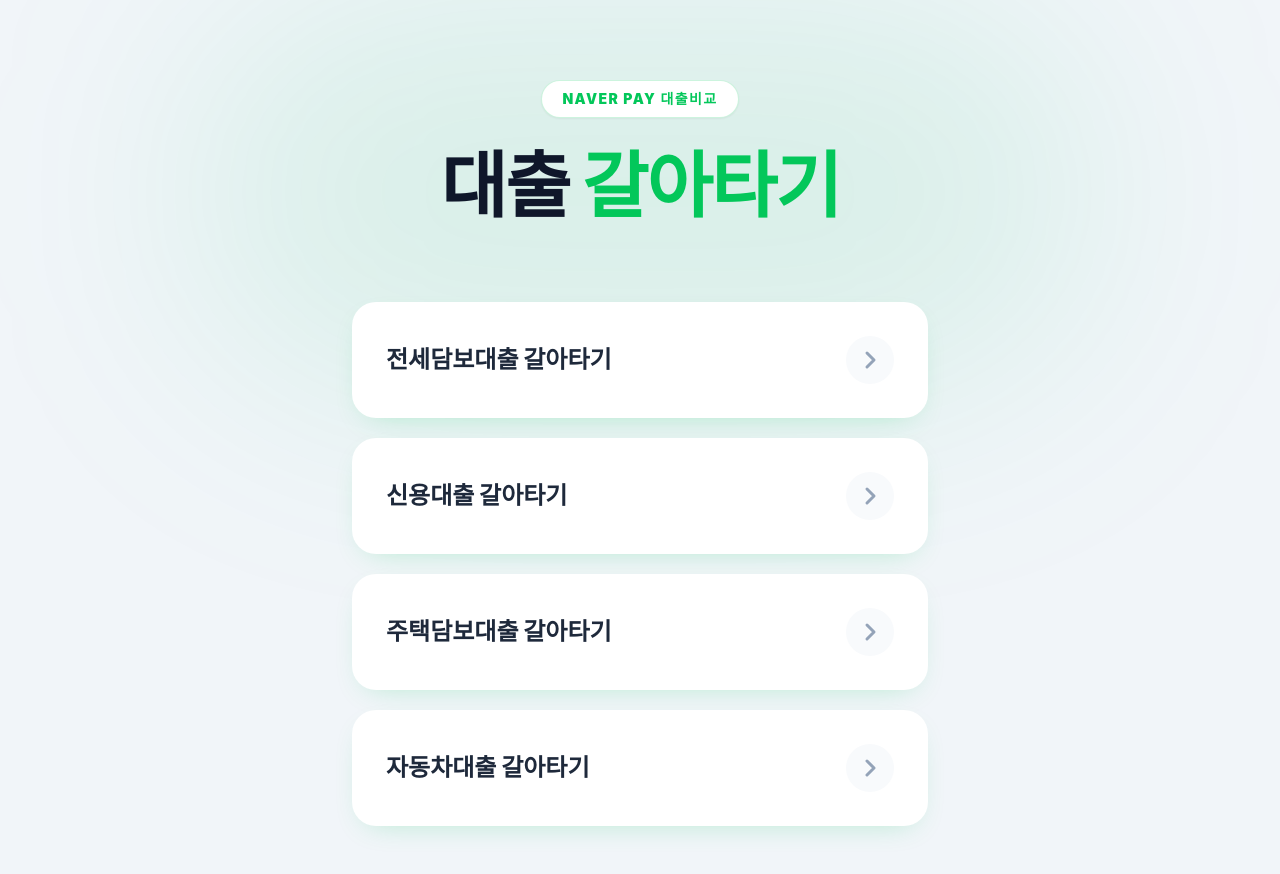
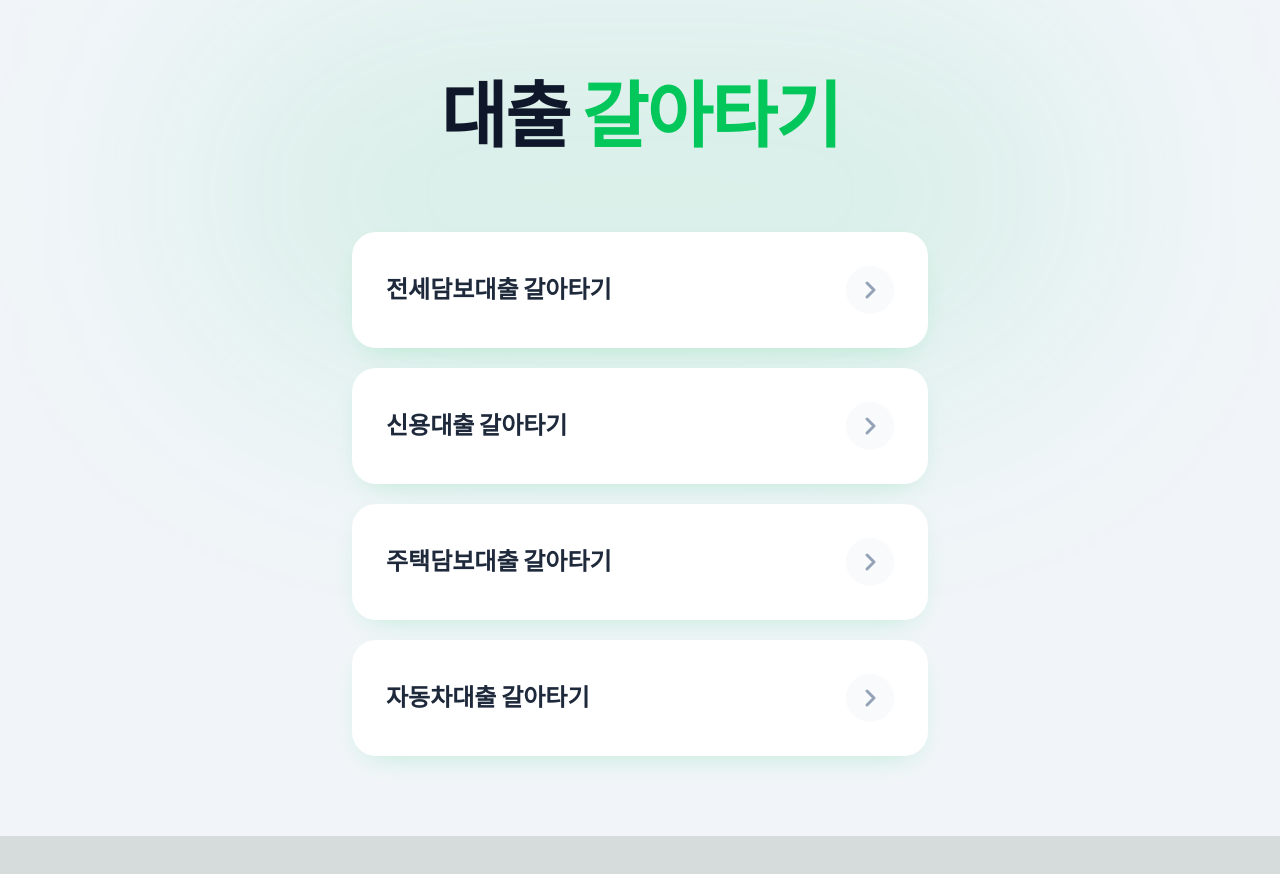
Before and after one commit to feel2174/blog-sitemap, a Next.js app: page /loan-refinance in a window 1280 px wide. Shown: the top 874 px of the page. After the commit the page ends 836 px from the top, so only its background shows below. Built offline with nearby package versions, Linux system fonts and the light colour scheme; a web font is replaced by a local one.

Commit message:
fix: 대출 갈아타기 랜딩 페이지 배지 컴포넌트 삭제 반영

```diff
--- a/src/app/loan-refinance/page.tsx
+++ b/src/app/loan-refinance/page.tsx
@@ -16,9 +16,7 @@ export default function LoanRefinancePage() {
             <div className="absolute top-0 w-full max-w-4xl h-96 bg-[#03C75A]/10 blur-[120px] rounded-full pointer-events-none -z-0"></div>
 
             <div className="text-center mb-16 relative z-10 w-full max-w-2xl">
-                <div className="inline-block px-5 py-2 bg-white text-[#03C75A] rounded-full text-sm font-black tracking-widest mb-8 border border-[#03C75A]/20 shadow-sm">
-                    NAVER PAY 대출비교
-                </div>
+
                 <h1 className="text-5xl sm:text-7xl font-black mb-4 tracking-tight leading-tight text-slate-900">
                     대출 <span className="text-[#03C75A]">갈아타기</span>
                 </h1>
```
